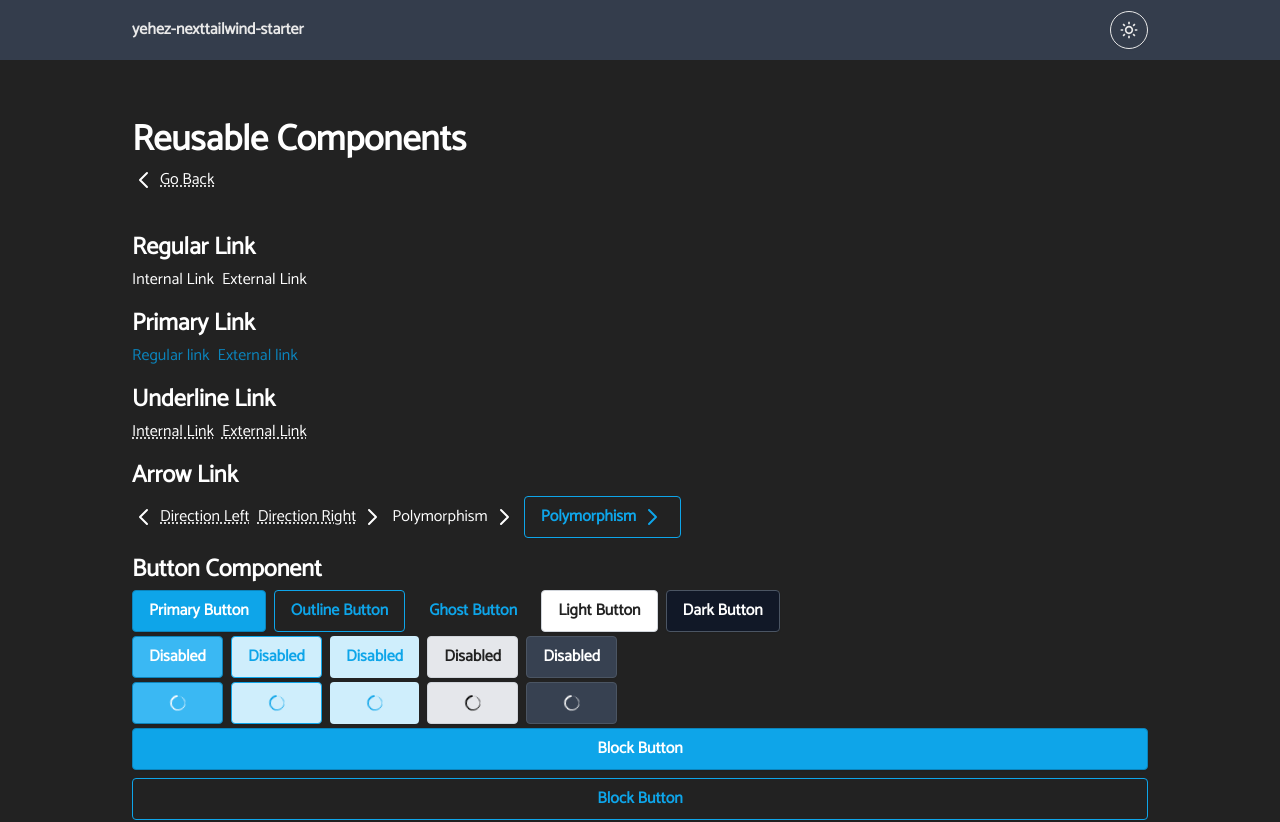
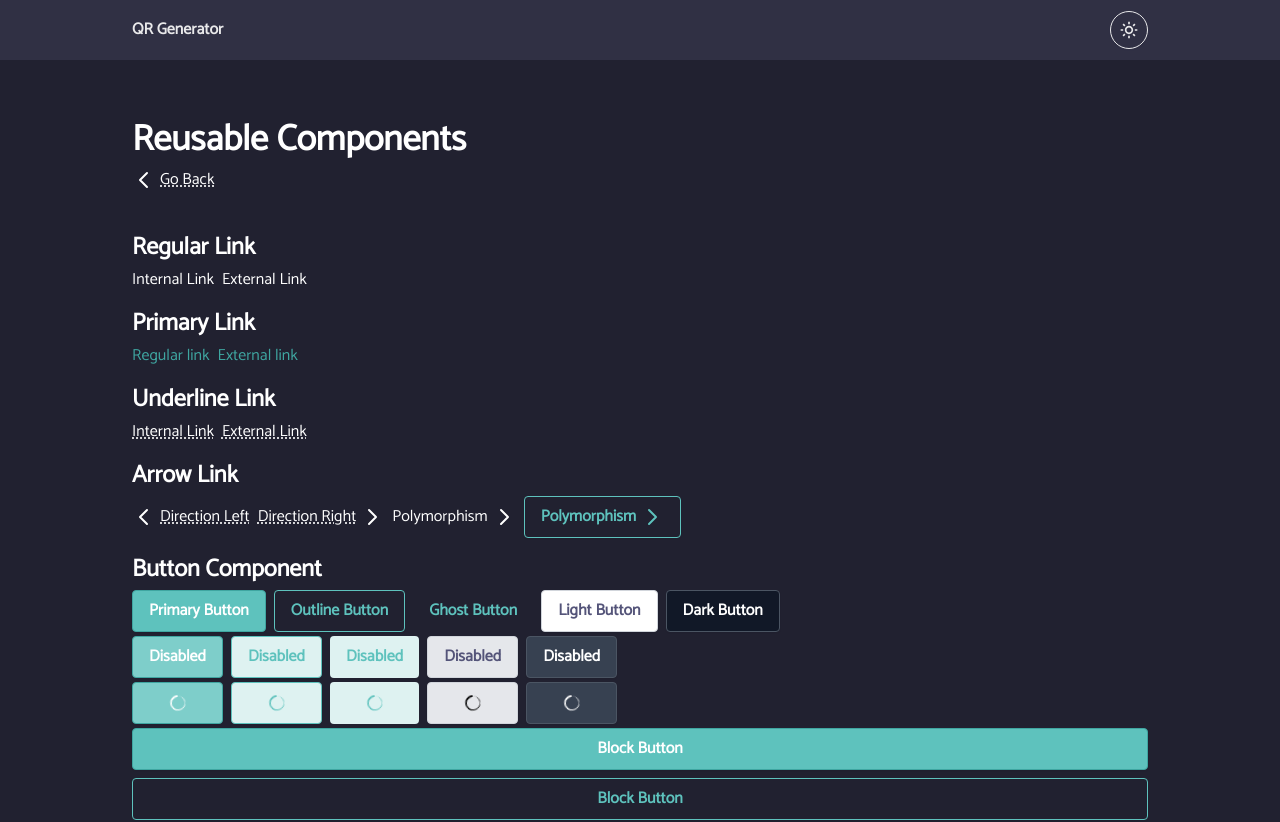
Before and after one commit to yehezkielgunawan/qr-generator, a Next.js app: page /components in a window 1280 px wide. Shown: the top 822 px of the page. Built offline with nearby package versions, Linux system fonts and the light colour scheme.

Commit message:
refactor(tailwind.config): :recycle: adjust the base coloring

```diff
--- a/src/components/buttons/Button.tsx
+++ b/src/components/buttons/Button.tsx
@@ -61,7 +61,7 @@ const Button = React.forwardRef<HTMLButtonElement, ButtonProps>(
               "hover:bg-primary-50 active:bg-primary-100 disabled:bg-primary-100",
             ],
             variant === "light" && [
-              "bg-white text-dark ",
+              "bg-white text-darkpurple-500",
               "border border-gray-300",
               "hover:text-dark",
               "active:bg-white/80 disabled:bg-gray-200",
--- a/src/components/buttons/ButtonLink.tsx
+++ b/src/components/buttons/ButtonLink.tsx
@@ -52,9 +52,9 @@ const ButtonLink = React.forwardRef<HTMLAnchorElement, ButtonLinkProps>(
               "hover:bg-primary-50 active:bg-primary-100 disabled:bg-primary-100",
             ],
             variant === "light" && [
-              "bg-white text-dark ",
+              "bg-white text-darkpurple-500",
               "border border-gray-300",
-              "hover:bg-gray-100 hover:text-dark",
+              "hover:bg-gray-100 hover:text-darkpurple-500",
               "active:bg-white/80 disabled:bg-gray-200",
             ],
             variant === "dark" && [
--- a/src/components/layouts/HeaderComponent.tsx
+++ b/src/components/layouts/HeaderComponent.tsx
@@ -15,16 +15,14 @@ const HeaderComponent = () => {
   };
 
   return (
-    <header className="fixed top-0 z-50 w-full bg-white p-0.5 opacity-90 dark:bg-gray-700">
+    <header className="fixed top-0 z-50 w-full bg-white p-0.5 opacity-90 dark:bg-darkpurple-700">
       <div
         className={clsx(
           "flex items-center justify-between",
           "mx-auto h-14 max-w-5xl px-2 md:px-1"
         )}
       >
-        <h5 className="font-bold text-black dark:text-white">
-          yehez-nexttailwind-starter
-        </h5>
+        <h5 className="font-bold text-black dark:text-white">QR Generator</h5>
         <Button
           variant="outline"
           className={clsxm(
--- a/src/components/layouts/Layout.tsx
+++ b/src/components/layouts/Layout.tsx
@@ -5,7 +5,7 @@ import HeaderComponent from "@/components/layouts/HeaderComponent";
 
 const Layout = ({ children }: { children: React.ReactNode }) => {
   return (
-    <section className="dark:bg-dark">
+    <section className="dark:bg-darkpurple-800">
       <HeaderComponent />
       <div className="layout-container">{children}</div>
       <FooterComponent />
--- a/src/styles/globals.css
+++ b/src/styles/globals.css
@@ -44,8 +44,8 @@
 
   .link-underline {
     color: inherit;
-    @apply underline decoration-dotted underline-offset-2;
+    @apply underline decoration-dotted underline-offset-2 hover:no-underline;
     @apply transition duration-100 ease-out;
-    @apply hover:rounded-md hover:bg-primary-200 dark:hover:bg-primary-500;
+    @apply hover:rounded-md hover:bg-primary-200 dark:hover:bg-primary-600;
   }
 }
--- a/tailwind.config.js
+++ b/tailwind.config.js
@@ -11,18 +11,41 @@ module.exports = {
       },
       colors: {
         primary: {
-          50: "#E7F6FE",
-          100: "#CFEEFC",
-          200: "#9ADBF9",
-          300: "#6ACAF6",
-          400: "#3AB8F3",
-          500: "#0EA5E9",
-          600: "#0B84BC",
-          700: "#08628C",
-          800: "#05405B",
-          900: "#032230",
+          50: "#F0F9F9",
+          100: "#DEF2F1",
+          200: "#C0E7E5",
+          300: "#9FDBD8",
+          400: "#7ECECA",
+          500: "#5EC2BD",
+          600: "#3FA6A1",
+          700: "#307E7A",
+          800: "#205552",
+          900: "#0F2927",
         },
-        dark: "#222222",
+        secondary: {
+          50: "#D6FFEB",
+          100: "#A8FFD5",
+          200: "#52FFAB",
+          300: "#00FF84",
+          400: "#00A857",
+          500: "#00522B",
+          600: "#004222",
+          700: "#00331A",
+          800: "#001F10",
+          900: "#000F08",
+        },
+        darkpurple: {
+          50: "#EDEDF2",
+          100: "#DBDBE6",
+          200: "#B7B7CD",
+          300: "#9393B4",
+          400: "#6F6F9B",
+          500: "#545479",
+          600: "#434360",
+          700: "#323248",
+          800: "#212130",
+          900: "#111118",
+        },
       },
     },
   },
```
